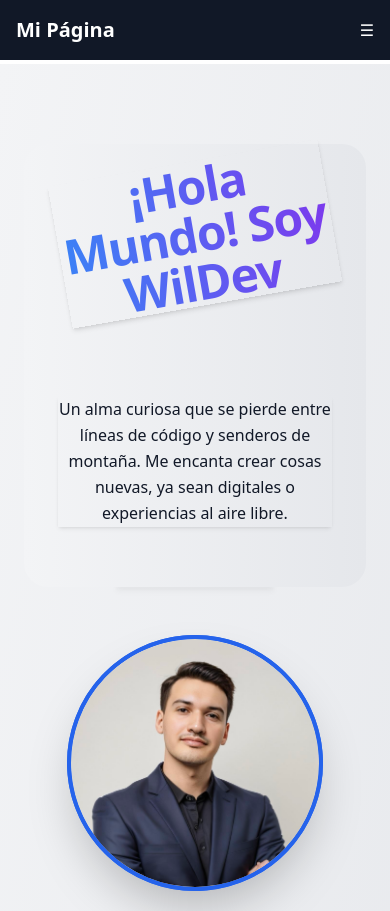
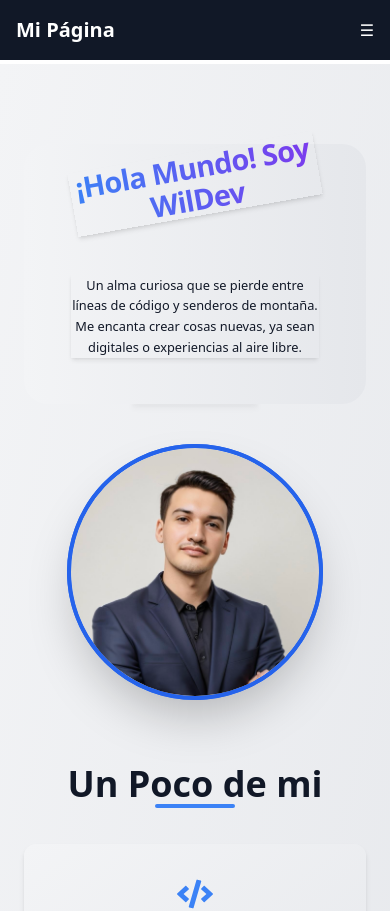
Before and after one commit to WildoFari/My-personal-page, a Next.js app: page / in a window 390 px wide. Shown: the top 911 px of the page. Built offline with nearby package versions, Linux system fonts and the light colour scheme.

Commit message:
Mobile layout

```diff
--- a/src/sections/About.tsx
+++ b/src/sections/About.tsx
@@ -50,11 +50,11 @@ export default function About() {
       animate={{ opacity: 1 }}
       transition={{ duration: 1 }}
     >
-      <div ref={ref} className="max-w-4xl mx-auto text-center relative">
+      <div ref={ref} className="max-w-4xl mx-auto text-center relative px-4 sm:px-6 md:px-0">
         <div className="absolute inset-0 bg-gradient-to-r from-gray-100 to-gray-200 dark:from-gray-900 dark:to-gray-800 rounded-3xl -z-10"></div>
 
         <motion.h2
-          className="text-6xl font-extrabold text-transparent bg-clip-text bg-gradient-to-r from-blue-500 to-purple-600 mb-14 tracking-tight shadow-md text-shadow-lg"
+          className="text-4xl sm:text-5xl md:text-6xl font-extrabold text-transparent bg-clip-text bg-gradient-to-r from-blue-500 to-purple-600 mb-10 sm:mb-14 tracking-tight shadow-md text-shadow-lg"
           initial={{ opacity: 0, scale: 0.8, rotate: -10 }}
           animate={animation}
           transition={{ duration: 0.8, ease: 'easeOut' }}
@@ -63,15 +63,15 @@ export default function About() {
         </motion.h2>
 
         <motion.p
-          className="text-xl leading-relaxed text-gray-900 dark:text-gray-300 mb-10 shadow-md text-shadow-sm"
-          initial={{ opacity: 0, y: 50, scale: 0.8, }}
+          className="text-base sm:text-lg md:text-xl leading-relaxed text-gray-900 dark:text-gray-300 mb-8 sm:mb-10 shadow-md text-shadow-sm"
+          initial={{ opacity: 0, y: 50, scale: 0.8 }}
           animate={animation}
           transition={{ duration: 0.8, ease: 'easeOut' }}
         >
           Un alma curiosa que se pierde entre líneas de código y senderos de montaña. Me encanta crear cosas nuevas, ya sean digitales o experiencias al aire libre.
         </motion.p>
 
-        <div className="w-40 h-1 mx-auto bg-gradient-to-r from-blue-500 to-purple-600 rounded-full shadow-md mb-12"></div>
+        <div className="w-32 sm:w-40 h-1 mx-auto bg-gradient-to-r from-blue-500 to-purple-600 rounded-full shadow-md mb-10 sm:mb-12"></div>
       </div>
 
       <div className="flex justify-center">
```
